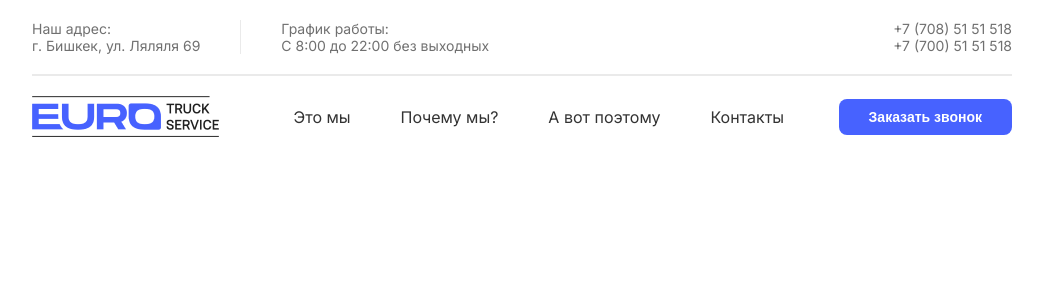
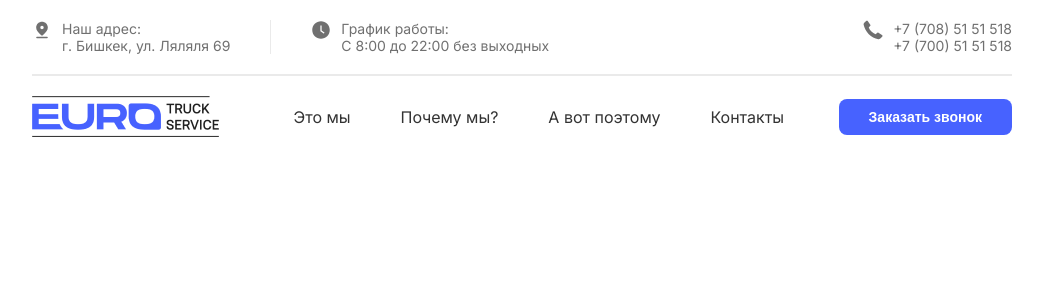
Before and after one commit to SebastianOnofrei/euro-truck-service, a React (Vite) app: page / in a window 1280 px wide. Shown: the top 300 px of the page, without its empty margins (118-1161 px from the left). Built offline with nearby package versions, Linux system fonts and the light colour scheme.

Commit message:
polished the header . added icons , modified  styling

```diff
--- a/src/components/atoms/link/Link.scss
+++ b/src/components/atoms/link/Link.scss
@@ -4,7 +4,7 @@ li{
     a{
         font-size: $nav-link;
         font-family: $inter;
-        font-weight: $normal;
+        font-weight: $regular;
         color: $black;
         transition: all .2s ease-in;
 
--- a/src/components/molecules/headerContact/HeaderContact.jsx
+++ b/src/components/molecules/headerContact/HeaderContact.jsx
@@ -1,5 +1,8 @@
 import React from 'react'
 import './HeaderContact.scss';
+import pinDrop from '../../../assets/pin-drop.svg';
+import clock from '../../../assets/clock.svg';
+import phone from '../../../assets/phone.svg';
 
 const HeaderContact = (props) => {
 
@@ -10,18 +13,27 @@ const HeaderContact = (props) => {
 			<div className="header__contact">
 				<div className="wrapper">
 					<div className="header__contact__address">
+						<img src={pinDrop} alt="pin-drop" />
+						<div className="header__contact__address-text">
 							<p>{address.headline}</p>
 							<p>{address.fullAddress}</p>
 						</div>
+					</div>
 					<div className="decoration-line"></div>
 					<div className="header__contact__schedule">
+						<img src={clock} alt="" />
+						<div className="header__contact__schedule-text">
 							<p>{schedule.headline}</p>
 							<p>{schedule.scheduleText}</p>
 						</div>
 					</div>
+				</div>
 				<div className="header__contact__phone">
+					<img src={phone} alt="" />
+					<div className="header__contact__phone-numbers">
 						<p>{phones.phoneNumber}</p>
 						<p>{phones.alternativePhoneNumber}</p>
+					</div>
 				</div>
 			</div>
 		);
--- a/src/components/molecules/headerContact/HeaderContact.scss
+++ b/src/components/molecules/headerContact/HeaderContact.scss
@@ -7,6 +7,11 @@
     font-family: $inter;
     font-size: $header-contact-p;
 
+    img{
+        width: 2rem;
+        height: 2rem;
+    }
+
     & .wrapper{
         display: flex;
         gap: 4rem;
@@ -15,19 +20,24 @@
             width: 1px;
             height: 100%;
             background-color: $lightGray;
-
         }
 
         & .header__contact__address{
+            display: flex;
+            gap: 1rem;
             color: $gray;
         }
 
         & .header__contact__schedule{
+            display: flex;
+            gap: 1rem;
             color: $gray;
         }
     }
 
     & .header__contact__phone{
+        display: flex;
+        gap: 1rem;
         color: $gray;
     }
 }
--- a/src/scss/_typography.scss
+++ b/src/scss/_typography.scss
@@ -20,5 +20,12 @@ $inter : 'Inter';
  * FONT WEIGHTS *
  ****************/
 
- $normal: 400;
- $bold: 700;
+$thin:100;
+$extraLight:200;
+$light:300;
+$regular:400;
+$medium:500;
+$semibold:600;
+$bold:700;
+$extrabold:800;
+$boldest:900;
```
Lines whose indentation alone changed are shown as unchanged.
